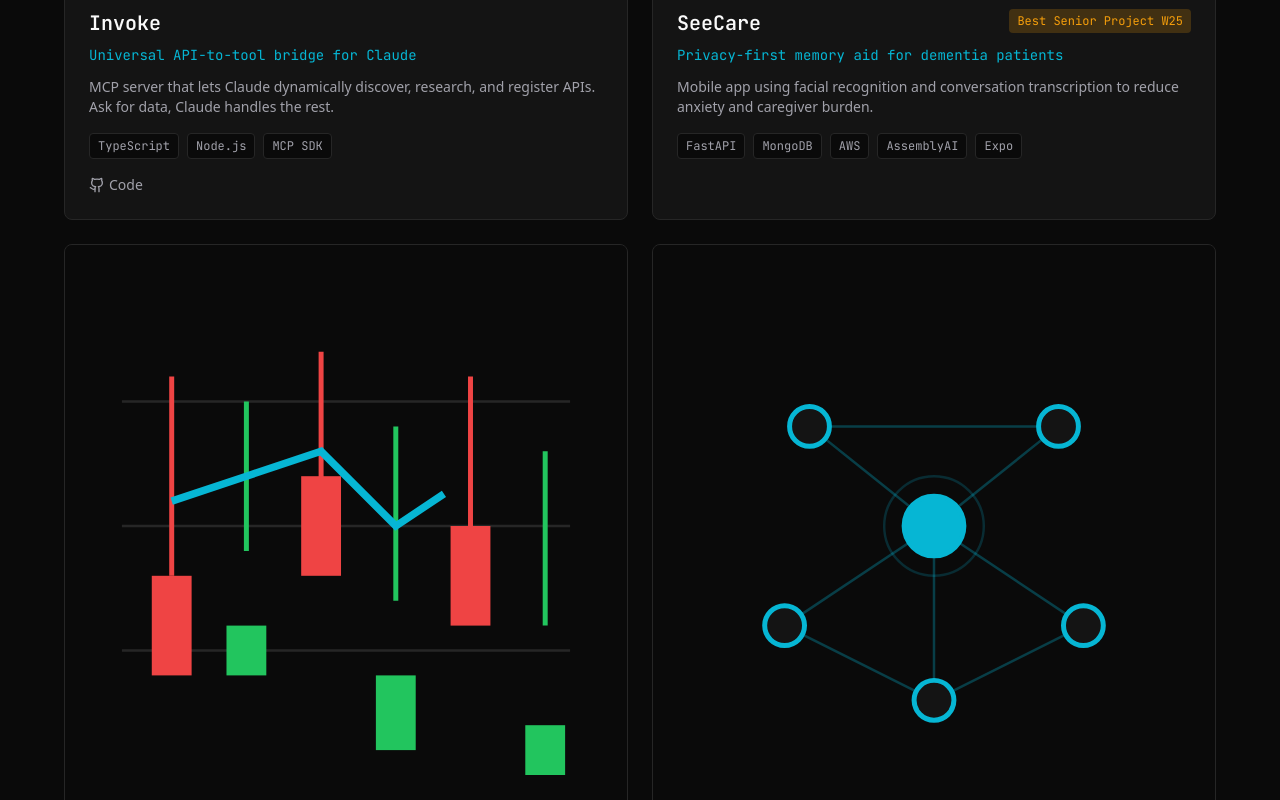
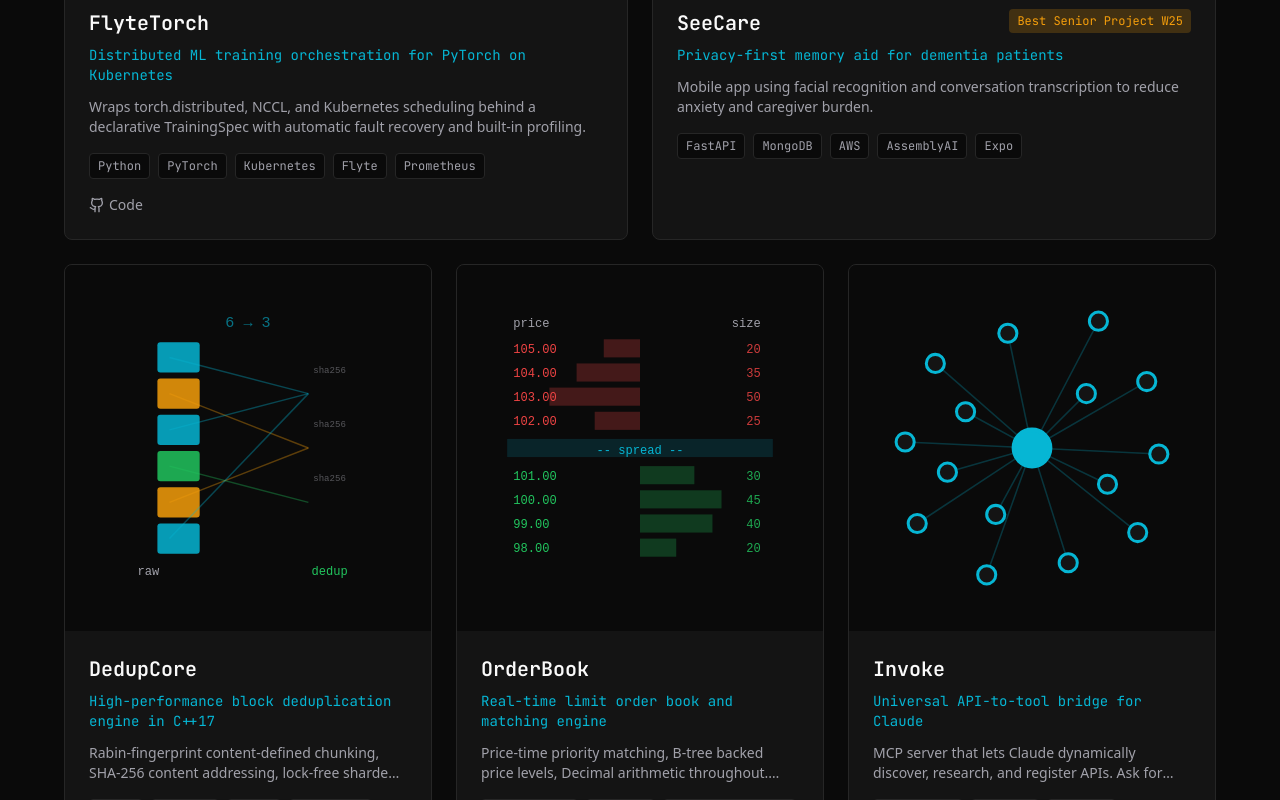
Before and after one commit to tarann26/portfolio, a Next.js app: page / in a window 1280 px wide. Shown: the part 2340-3140 px from the top of the page. Built offline with nearby package versions, Linux system fonts and the light colour scheme.

Commit message:
Rework projects lineup: FlyteTorch, SeeCare, DedupCore, OrderBook, Invoke

```diff
--- a/src/components/sections/Projects.tsx
+++ b/src/components/sections/Projects.tsx
@@ -15,21 +15,28 @@
   tech: string[];
   github?: string;
   live?: string;
-  visualType: "invoke" | "seecare" | "crypto-tracker" | "brainwave";
+  visualType:
+    | "invoke"
+    | "seecare"
+    | "crypto-tracker"
+    | "brainwave"
+    | "flytetorch"
+    | "dedupcore"
+    | "orderbook";
   tier: 1 | 2;
   award?: string;
 }
 
 const projects: Project[] = [
   {
-    id: "invoke",
-    name: "Invoke",
-    tagline: "Universal API-to-tool bridge for Claude",
+    id: "flytetorch",
+    name: "FlyteTorch",
+    tagline: "Distributed ML training orchestration for PyTorch on Kubernetes",
     description:
-      "MCP server that lets Claude dynamically discover, research, and register APIs. Ask for data, Claude handles the rest.",
-    tech: ["TypeScript", "Node.js", "MCP SDK"],
-    github: "https://github.com/tarann26/invoke",
-    visualType: "invoke",
+      "Wraps torch.distributed, NCCL, and Kubernetes scheduling behind a declarative TrainingSpec with automatic fault recovery and built-in profiling.",
+    tech: ["Python", "PyTorch", "Kubernetes", "Flyte", "Prometheus"],
+    github: "https://github.com/tarann26/flytetorch",
+    visualType: "flytetorch",
     tier: 1,
   },
   {
@@ -44,24 +51,35 @@
     award: "Best Senior Project W25",
   },
   {
-    id: "crypto-tracker",
-    name: "Crypto-Tracker",
-    tagline: "Blockchain analytics with leader detection",
+    id: "dedupcore",
+    name: "DedupCore",
+    tagline: "High-performance block deduplication engine in C++17",
     description:
-      "Full-stack crypto platform with real-time dashboards, Solana wallet monitoring, and trading pattern analysis.",
-    tech: ["React", "Supabase", "Solana Web3.js", "Python"],
-    github: "https://github.com/tarann26/Crypto-Tracker",
-    visualType: "crypto-tracker",
+      "Rabin-fingerprint content-defined chunking, SHA-256 content addressing, lock-free sharded index. ~500 MB/s chunking, 65% dedup ratio.",
+    tech: ["C++17", "OpenSSL", "CMake", "ASan/TSan"],
+    visualType: "dedupcore",
     tier: 2,
   },
   {
-    id: "brainwave",
-    name: "BrainWave",
-    tagline: "Real-time peer-to-peer learning platform",
+    id: "orderbook",
+    name: "OrderBook",
+    tagline: "Real-time limit order book and matching engine",
     description:
-      "Collaborative study platform with WebRTC conferencing, shared whiteboard, quizzes, and AI assistant.",
-    tech: ["React", "Supabase", "WebRTC", "OpenRouter"],
-    visualType: "brainwave",
+      "Price-time priority matching, B-tree backed price levels, Decimal arithmetic throughout. 180-test suite.",
+    tech: ["Python 3.11", "Textual", "sortedcontainers", "asyncio"],
+    github: "https://github.com/tarann26/orderbook",
+    visualType: "orderbook",
+    tier: 2,
+  },
+  {
+    id: "invoke",
+    name: "Invoke",
+    tagline: "Universal API-to-tool bridge for Claude",
+    description:
+      "MCP server that lets Claude dynamically discover, research, and register APIs. Ask for data, Claude handles the rest.",
+    tech: ["TypeScript", "Node.js", "MCP SDK"],
+    github: "https://github.com/tarann26/invoke",
+    visualType: "invoke",
     tier: 2,
   },
 ];
@@ -174,7 +192,7 @@
         </div>
 
         {/* Tier 2 - Medium cards */}
-        <div className="grid md:grid-cols-2 gap-6">
+        <div className="grid md:grid-cols-3 gap-6">
           {tier2.map((project) => (
             <ProjectCard key={project.id} project={project} />
           ))}
```
